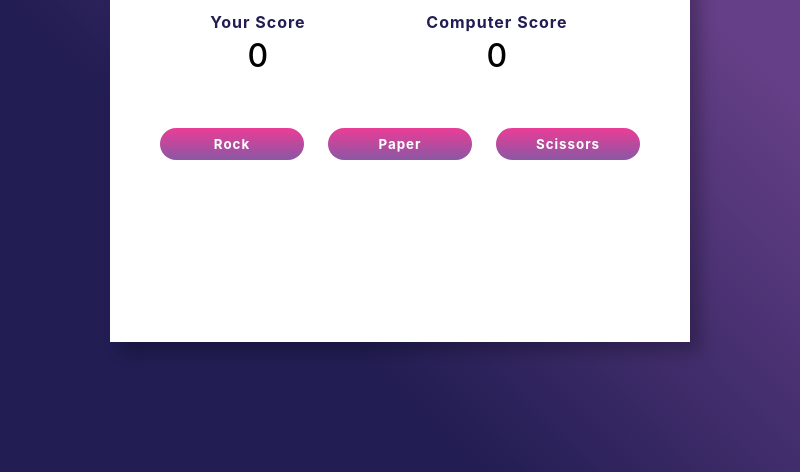
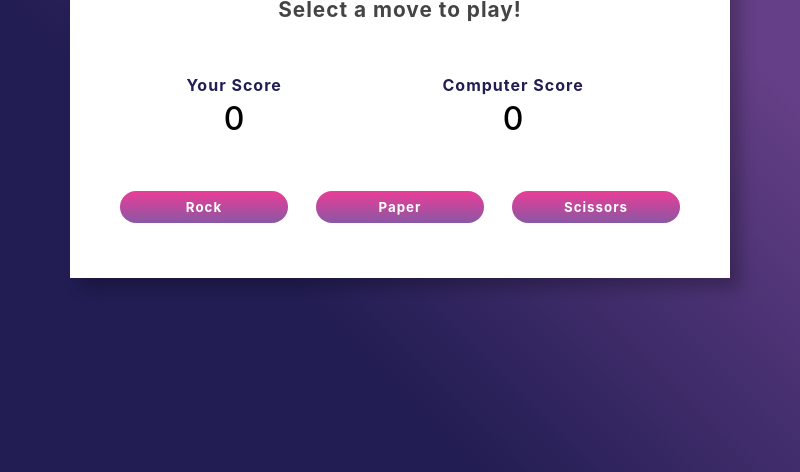
Before and after one commit to SidDays/ElectronRPS, an Electron app: page src/index.html in a window 800 px wide. Shown: the part 328-800 px from the top of the page. Drawn offline with Linux system fonts and the light colour scheme.

```diff
--- a/assets/css/main.scss
+++ b/assets/css/main.scss
@@ -11,8 +11,7 @@
 }
 
 .container {
-    width: 60%;
-    height: 60%;
+    width: 70%;
     background-color: white;
     margin: auto;
     padding: 30px 50px;
@@ -50,7 +49,7 @@
     display: flex;
     flex-direction: row;
     justify-content: space-between;
-    margin-bottom: 40px;
+    margin-bottom: 25px;
 
     button {
         width: 30%;
```
Also changed, not shown: assets/css/main.css, 1 other file.
